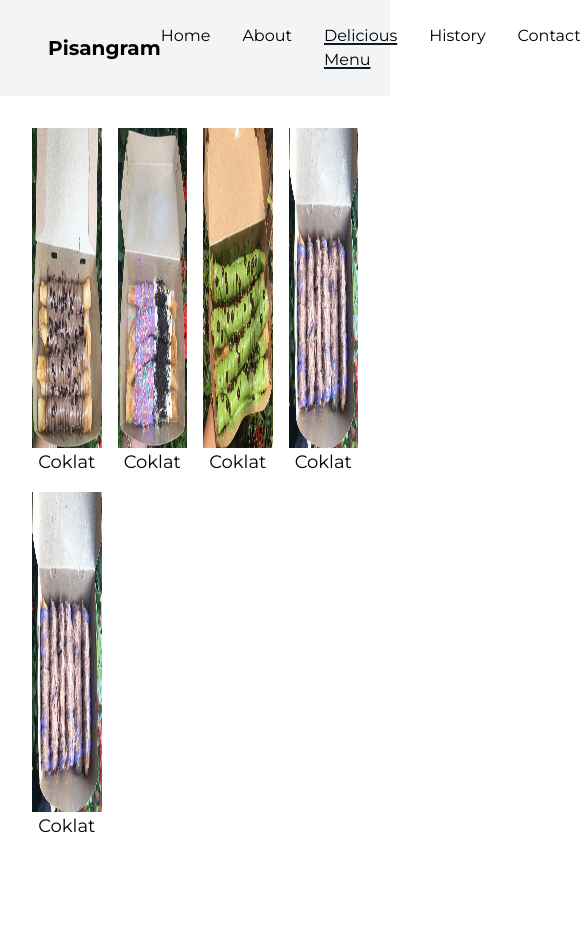
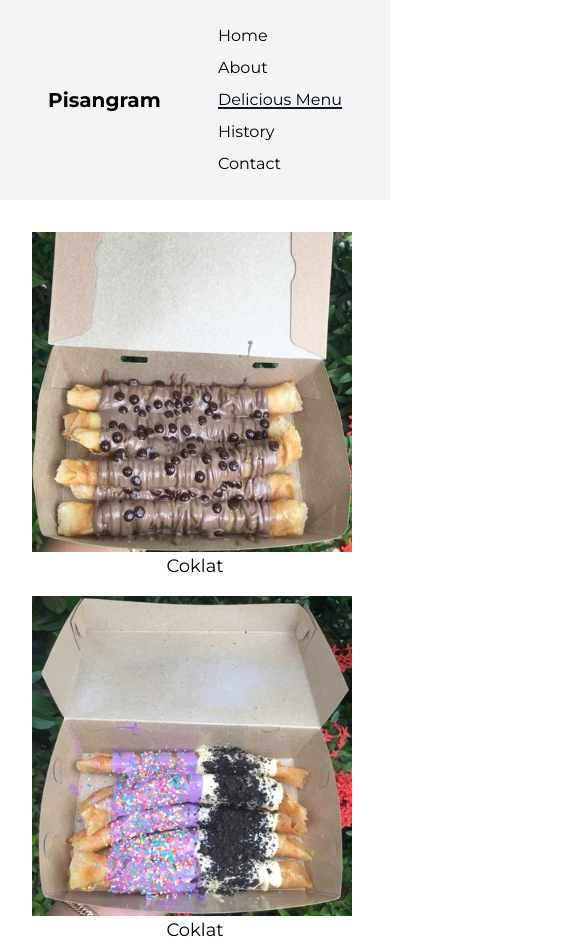
Before and after one commit to wndr126/wndr126.github.io, a plain HTML site: page delicious.html in a window 390 px wide. Shown: the top 947 px of the page, 581 px wide, since content can reach past the window. Before the commit the page ends 872 px from the top, so only its background shows below. Drawn offline with nearby package versions, Linux system fonts and the light colour scheme.

Commit message:
update 1

```diff
--- a/delicious.html
+++ b/delicious.html
@@ -12,10 +12,10 @@
   <body>
     <header>
       <nav
-        class="bg-gray py-6 px-12 sticky top-0 flex justify-between items-center"
+        class="bg-gray py-6 px-12 sticky top-0 flex flex-wrap justify-between items-center"
       >
         <a href="" class="font-bold text-xl">Pisangram</a>
-        <ul class="flex gap-8">
+        <ul class="flex flex-wrap flex-col md:flex-row md gap-2 md:gap-8">
           <li><a href="./index.html">Home</a></li>
           <li><a href="./about.html">About</a></li>
           <li>
@@ -36,7 +36,7 @@
       </nav>
     </header>
 
-    <main class="grid grid-cols-4 gap-4 p-8">
+    <main class="main-content">
       <div>
         <img src="./assets/img/menu1.jpeg" alt="" class="w-80 h-80" />
         <p class="text-lg text-center">Coklat</p>
```
Also changed, not shown: about.html (+2 -2 lines), history.html (+2 -2 lines), index.html (+2 -2 lines).
